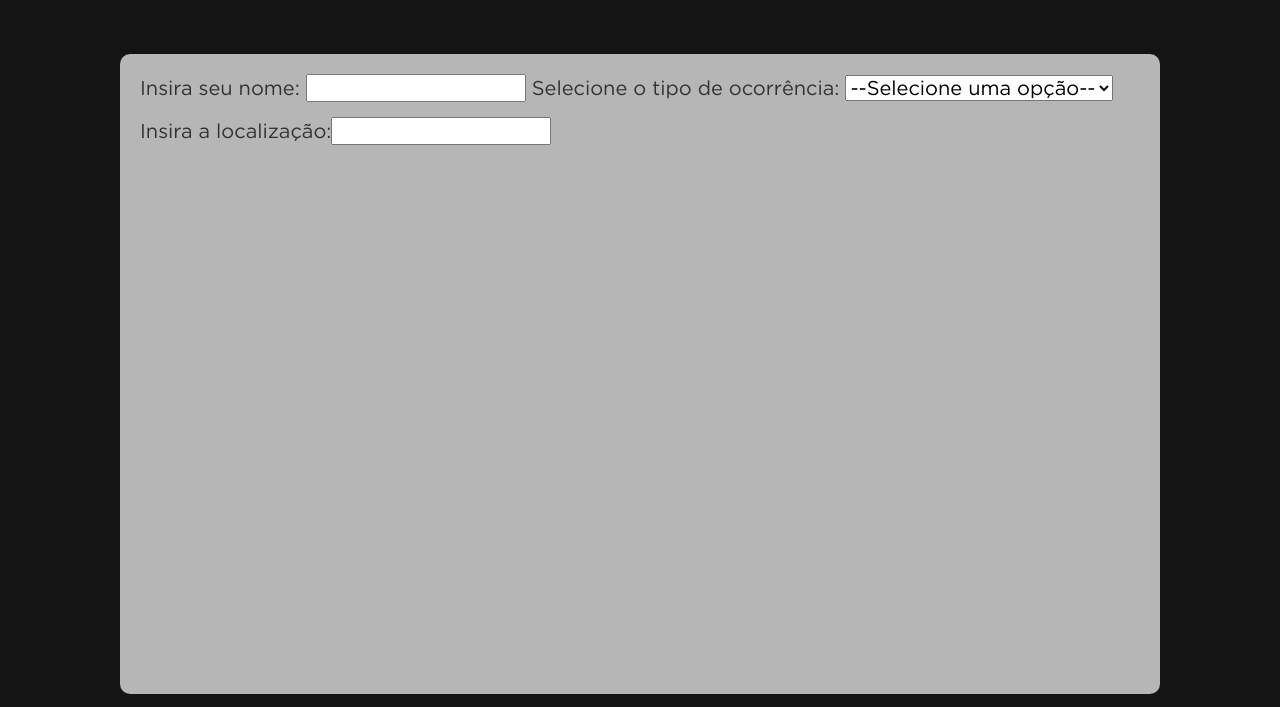
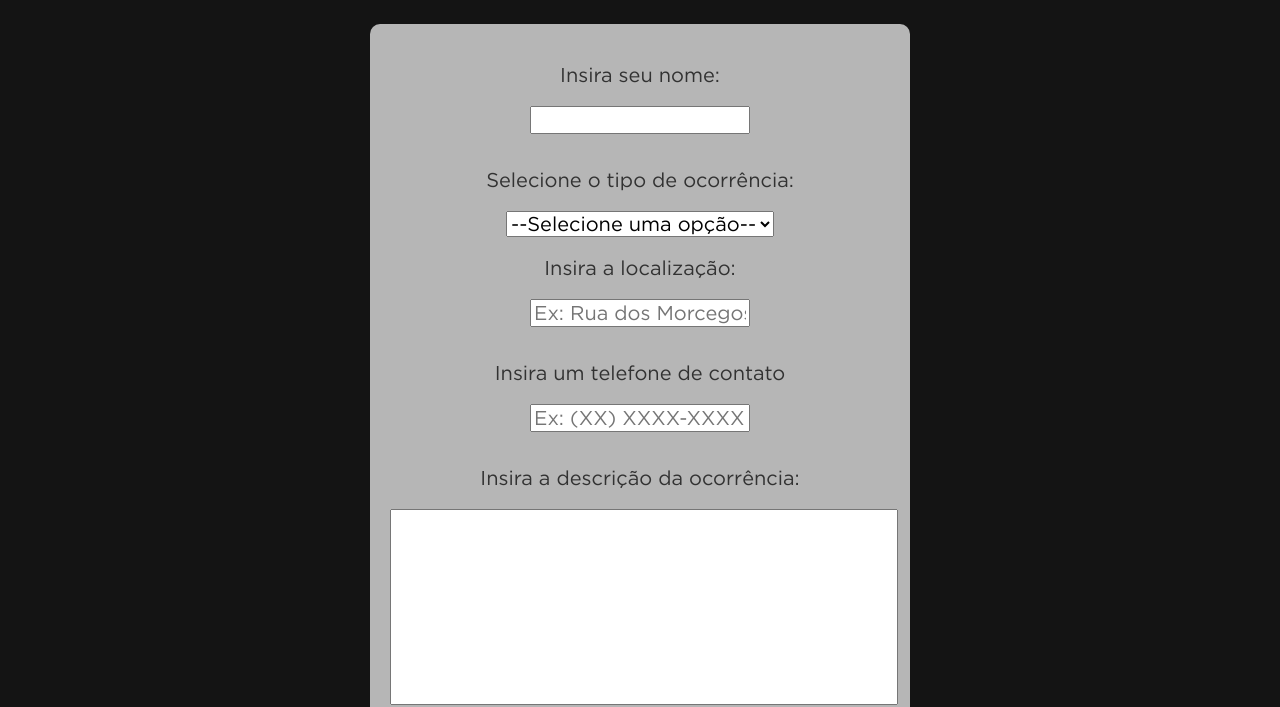
Before and after one commit to CauaCiconelli/Rataalada, a plain HTML site: page Rataalada/boletim.html in a window 1280 px wide. Shown: the part 113-820 px from the top of the page. Drawn offline with Linux system fonts and the light colour scheme.

Commit message:
Finalização Boletim de ocorrência(?)

```diff
--- a/Rataalada/boletim.html
+++ b/Rataalada/boletim.html
@@ -22,15 +22,17 @@
     </div>
     <div class="boletim">
         <div class="quadroBoletim">
-            <span class="nomeBol">Insira seu nome:</span> <input type="text" id="nomeBol">
-            <span class="tipoBol">Selecione o tipo de ocorrência:</span> <select id="tipoBol">
+            <p class="nomeBol">Insira seu nome:</p> <input type="text" id="nomeBol">
+            <p class="tipoBol">Selecione o tipo de ocorrência:</p> <select id="tipoBol">
                 <option value="0">--Selecione uma opção--</option>
                 <option value="1">Assalto/Furto</option>
                 <option value="2">Violência/Assédio</option>
                 <option value="3">Atropelamento</option>
                 <option value="4">Outros</option>
             </select>
-            <span class="localBol">Insira a localização:</span><input type="text" id="localBol">
+            <p class="localBol">Insira a localização:</p><input type="text" id="localBol" placeholder="Ex: Rua dos Morcegos 3">
+            <p class="telBol">Insira um telefone de contato</p><input type="text" id="telBol" placeholder="Ex: (XX) XXXX-XXXX">
+            <p class="descBol">Insira a descrição da ocorrência:</p><input type="text" id="descBol">
         </div>
     </div>
     <div class="footer">
--- a/Rataalada/estilo.css
+++ b/Rataalada/estilo.css
@@ -234,6 +234,7 @@ a{
 
 .criminoso{
     width: 400px;
+    border-radius: 10px;
 }
 .setas:hover{
     cursor:pointer
@@ -263,14 +264,14 @@ a{
 }
 
 .quadroBoletim{
-    height: 600px;
-    width: 1000px;
+    height: 660px;
+    width: 500px;
     border-radius: 10px;
     background-color: rgb(182, 182, 182);
     color: #323232;
     padding: 20px;
     font-size: 20px;
-    text-align: left;
+    text-align: center;
     align-items: center;
 }
 
@@ -284,3 +285,9 @@ a{
     font-size: inherit;
     font-family: inherit;
 }
+
+#descBol{
+    width: 500px;
+    height: 190px;
+    text-align: justify;
+}
```
Also changed, not shown: mapa gotham.jpg (added).
